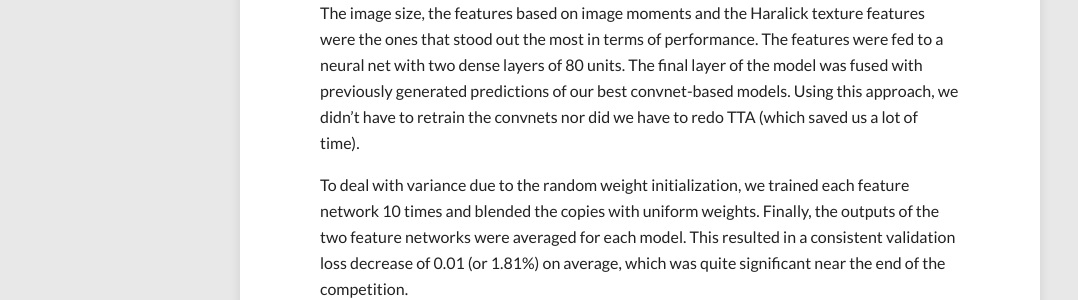
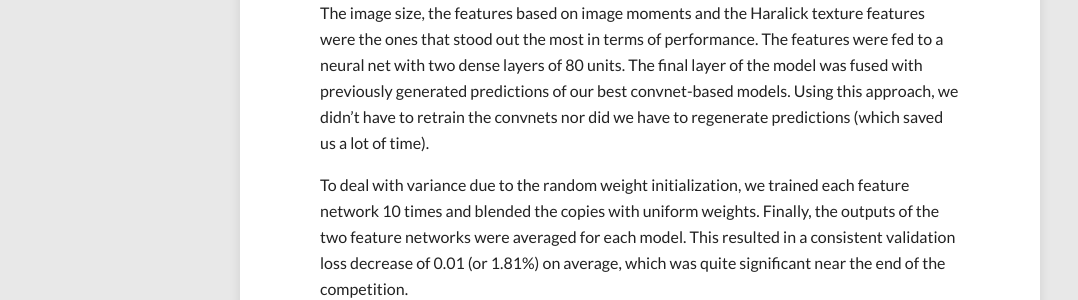
Before and after one commit to benanne/benanne.github.io, a Jekyll site: the page built from _posts/2015-03-17-plankton.md, in a window 1280 px wide and 900 px high, scrolled down 9057 px. Shown: the part 257-557 px from the top of the window, without its empty margins (0-1078 px from the left). Built offline with Jekyll 4.4.1, drawn with Linux system fonts in a browser that asks for light colours; nearby versions of some CDN libraries; comment, search, counter and statistics services are not loaded.

Commit message:
one more typo

```diff
--- a/_posts/2015-03-17-plankton.md
+++ b/_posts/2015-03-17-plankton.md
@@ -183,7 +183,7 @@ We thought this could be useful, because the features can be extracted from the
 * Features from the competition tutorial
 * Combinations of the above
 
-The image size, the features based on image moments and the Haralick texture features were the ones that stood out the most in terms of performance. The features were fed to a neural net with two dense layers of 80 units. The final layer of the model was fused with previously generated predictions of our best convnet-based models. Using this approach, we didn't have to retrain the convnets nor did we have to redo TTA (which saved us a lot of time).
+The image size, the features based on image moments and the Haralick texture features were the ones that stood out the most in terms of performance. The features were fed to a neural net with two dense layers of 80 units. The final layer of the model was fused with previously generated predictions of our best convnet-based models. Using this approach, we didn't have to retrain the convnets nor did we have to regenerate predictions (which saved us a lot of time).
 
 To deal with variance due to the random weight initialization, we trained each feature network 10 times and blended the copies with uniform weights. Finally, the outputs of the two feature networks were averaged for each model. This resulted in a consistent validation loss decrease of 0.01 (or 1.81%) on average, which was quite significant near the end of the competition.
 
```
